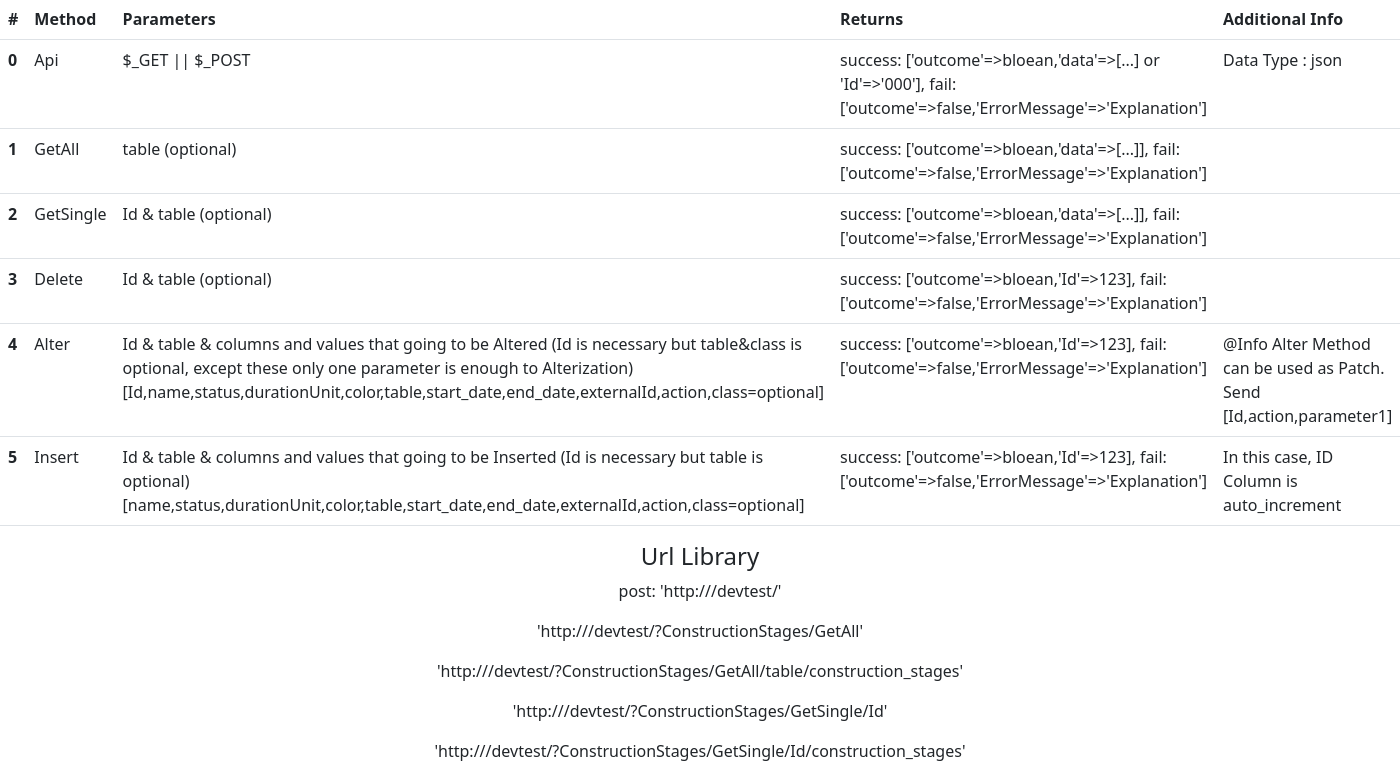
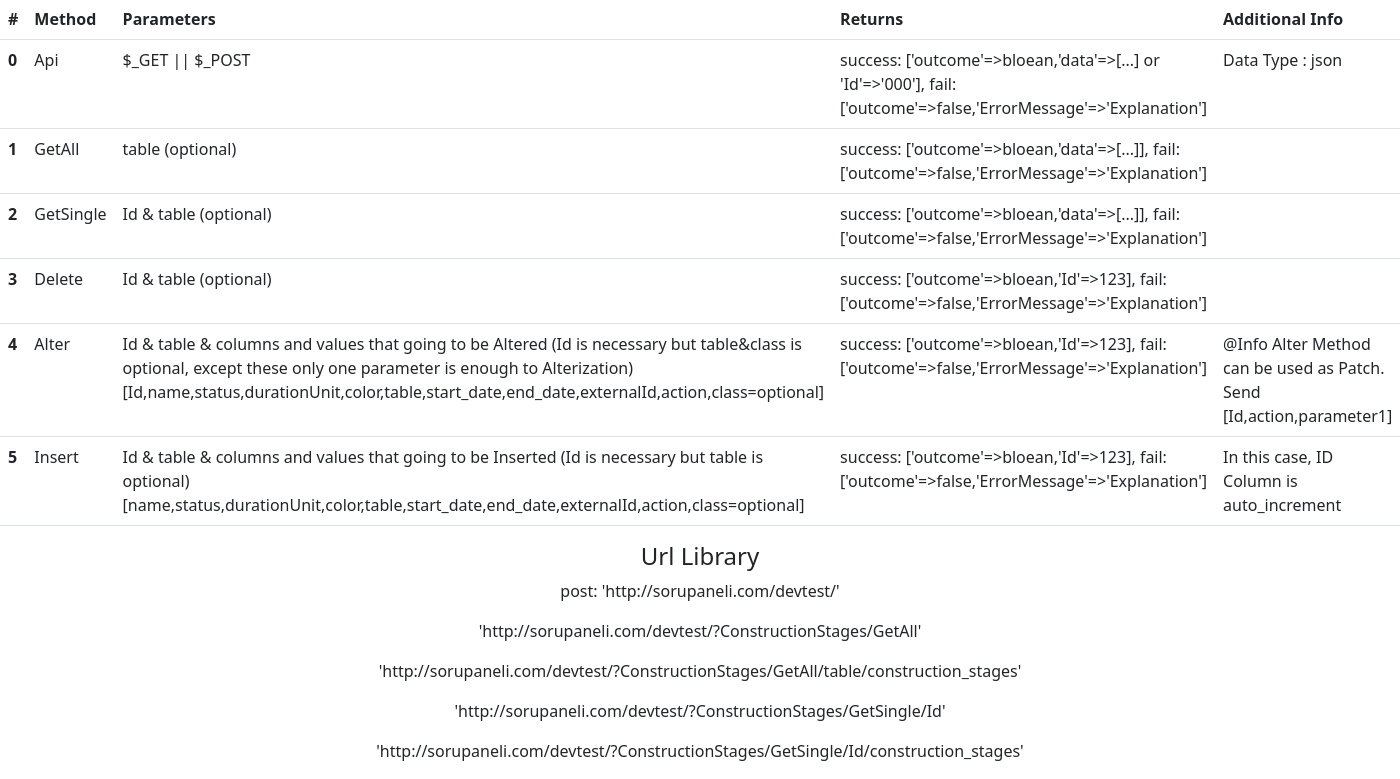
Before and after one commit to Quantre34/DevTest, a PHP site: page /documentation.php in a window 1400 px wide. Shown: the part 1099-1878 px from the top of the page. Run offline with PHP 8.4, Linux system fonts and the light colour scheme.

Commit message:
the day's morning

```diff
--- a/documentation.php
+++ b/documentation.php
@@ -136,11 +136,11 @@
 </table>
 	<center>
 		<h4>Url Library</h4>
-		<p>post: 'http://<? $_SERVER['HTTP_HOST'] ?>/devtest/'</p>
-	<p>'http://<? $_SERVER['HTTP_HOST'] ?>/devtest/?ConstructionStages/GetAll'</p>
-	<p>'http://<? $_SERVER['HTTP_HOST'] ?>/devtest/?ConstructionStages/GetAll/table/construction_stages'</p>
-	<p>'http://<? $_SERVER['HTTP_HOST'] ?>/devtest/?ConstructionStages/GetSingle/Id'</p>
-	<p>'http://<? $_SERVER['HTTP_HOST'] ?>/devtest/?ConstructionStages/GetSingle/Id/construction_stages'</p>
+		<p>post: 'http://sorupaneli.com/devtest/'</p>
+	<p>'http://sorupaneli.com/devtest/?ConstructionStages/GetAll'</p>
+	<p>'http://sorupaneli.com/devtest/?ConstructionStages/GetAll/table/construction_stages'</p>
+	<p>'http://sorupaneli.com/devtest/?ConstructionStages/GetSingle/Id'</p>
+	<p>'http://sorupaneli.com/devtest/?ConstructionStages/GetSingle/Id/construction_stages'</p>
 	</center>
 </body>
 </html>
```
